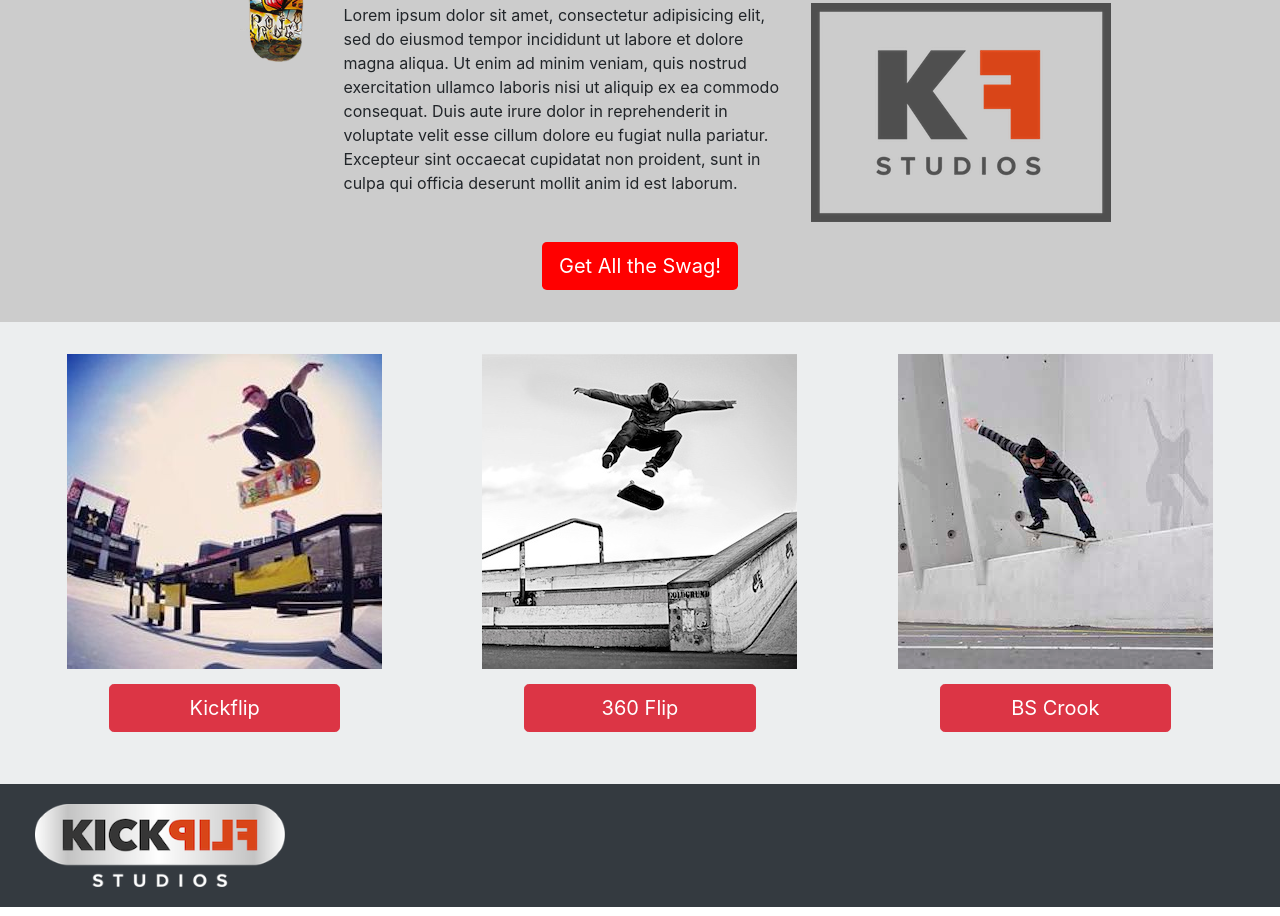
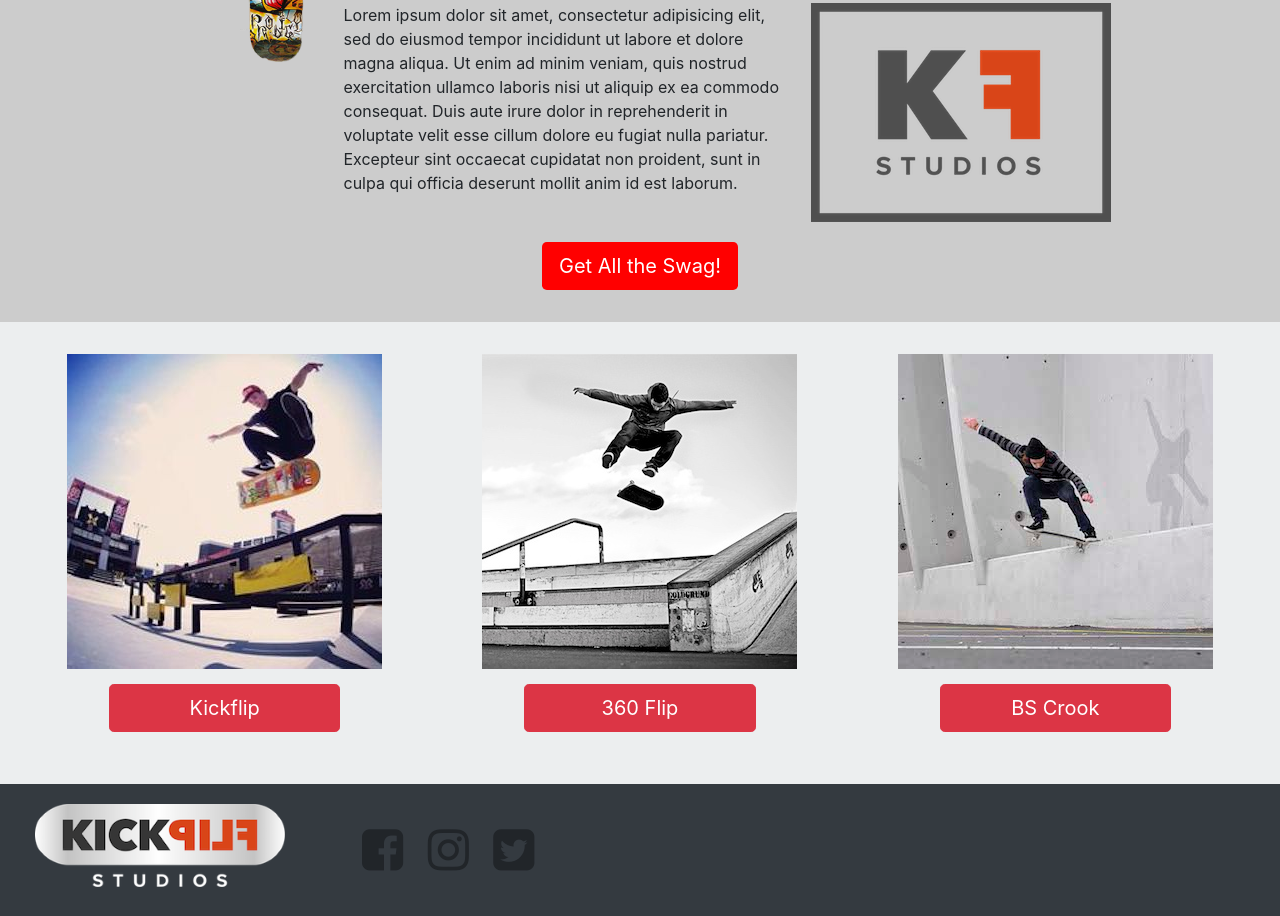
Before and after one commit to imZeo/DevslopesSection11, a plain HTML site: page index.html in a window 1280 px wide. Shown: the part 890-1806 px from the top of the page. Drawn offline with nearby package versions, Linux system fonts and the light colour scheme.

Commit message:
project complete.

```diff
--- a/index.html
+++ b/index.html
@@ -9,6 +9,8 @@
     <!-- Bootstrap CSS -->
     <link rel="stylesheet" href="css/bootstrap-grid.min.css">
     <link rel="stylesheet" href="css/bootstrap.min.css">
+    <!-- Font Awesome CSS -->
+    <link rel="stylesheet" href="https://cdnjs.cloudflare.com/ajax/libs/font-awesome/4.7.0/css/font-awesome.min.css">
     <!--CSS-->
     <link rel="stylesheet" href="main.css">
 </head>
@@ -186,8 +188,10 @@
                     <img class="img-fluid footerImg" src="assets/KFS_LIGHT.png" alt="">
                 </div>
 
-                <div class="col-sm-12 col-lg-9">
-
+                <div class="col-sm-12 col-lg-9 socialWrapper">
+                    <i class="fa fa-facebook-square fa-3x"></i>
+                    <i class="fa fa-instagram fa-3x"></i>
+                    <i class="fa fa-twitter-square fa-3x"></i>
                 </div>
             </div>
         </div>
--- a/main.css
+++ b/main.css
@@ -48,3 +48,16 @@ button.coolButton {
 img.footerImg {
     padding: 20px;
 }
+
+.fa {
+    margin: 10px;
+}
+
+.fa-facebook-square .fa-instagram .fa-twitter-square {
+    color: #3b5998;
+}
+
+.socialWrapper {
+    margin: auto;
+    padding: 2rem;
+}
```
